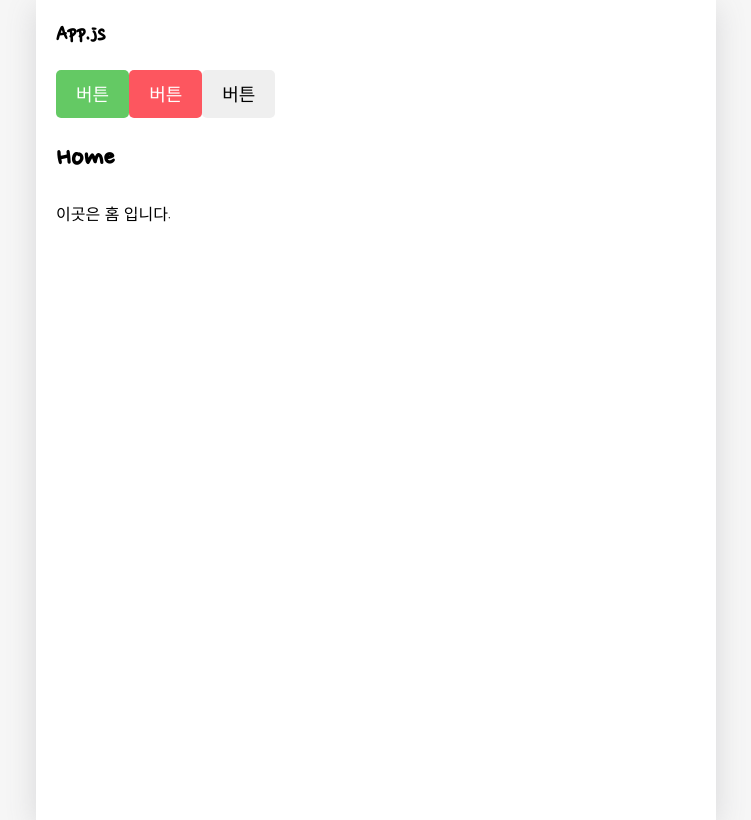
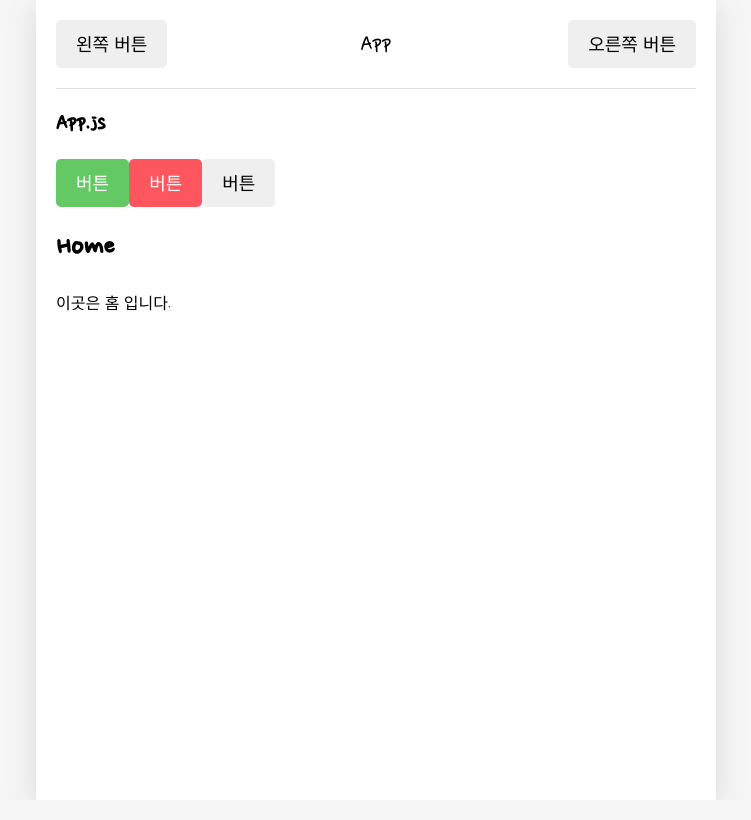
Before and after one commit to MunjeongDev/emotion-diary, a React (Create React App) app: page / in a window 1280 px wide. Shown: the whole page, without its empty margins (264-1015 px from the left). Built offline with nearby package versions, Linux system fonts and the light colour scheme; a web font is replaced by a local one.

Commit message:
컴포넌트 추가: MyHeader

```diff
--- a/src/App.css
+++ b/src/App.css
@@ -64,3 +64,35 @@
   background-color: #fd565f;
   color: white;
 }
+
+header {
+  padding-top: 20px;
+  padding-bottom: 20px;
+  display: flex;
+  align-items: center;
+  border-bottom: 1px solid #e2e2e2;
+}
+
+header > div {
+  display: flex;
+}
+
+header .head_text {
+  width: 50%;
+  font-size: 25px;
+  justify-content: center;
+}
+
+header .head_btn_left {
+  width: 25%;
+  justify-content: start;
+}
+
+header .head_btn_rigth {
+  width: 25%;
+  justify-content: end;
+}
+
+header button {
+  font-family: "Nanum Pen Script";
+}
--- a/src/App.js
+++ b/src/App.js
@@ -8,11 +8,24 @@
 
 // COMPONENTS
 import MyButton from "./components/MyButton";
+import MyHeader from "./components/MyHeader";
 
 function App() {
   return (
     <BrowserRouter>
       <div className="App">
+        <MyHeader
+          headText={"App"}
+          leftChild={
+            <MyButton text={"왼쪽 버튼"} onClick={() => alert("왼쪽 클릭")} />
+          }
+          rightChild={
+            <MyButton
+              text={"오른쪽 버튼"}
+              onClick={() => alert("오른쪽 클릭")}
+            />
+          }
+        />
         <h2>App.js</h2>
 
         <MyButton
--- /dev/null
+++ b/src/components/MyHeader.js
@@ -0,0 +1,11 @@
+const MyHeader = ({ headText, leftChild, rightChild }) => {
+  return (
+    <header>
+      <div className="head_btn_left">{leftChild}</div>
+      <div className="head_text">{headText}</div>
+      <div className="head_btn_rigth">{rightChild}</div>
+    </header>
+  );
+};
+
+export default MyHeader;
```
